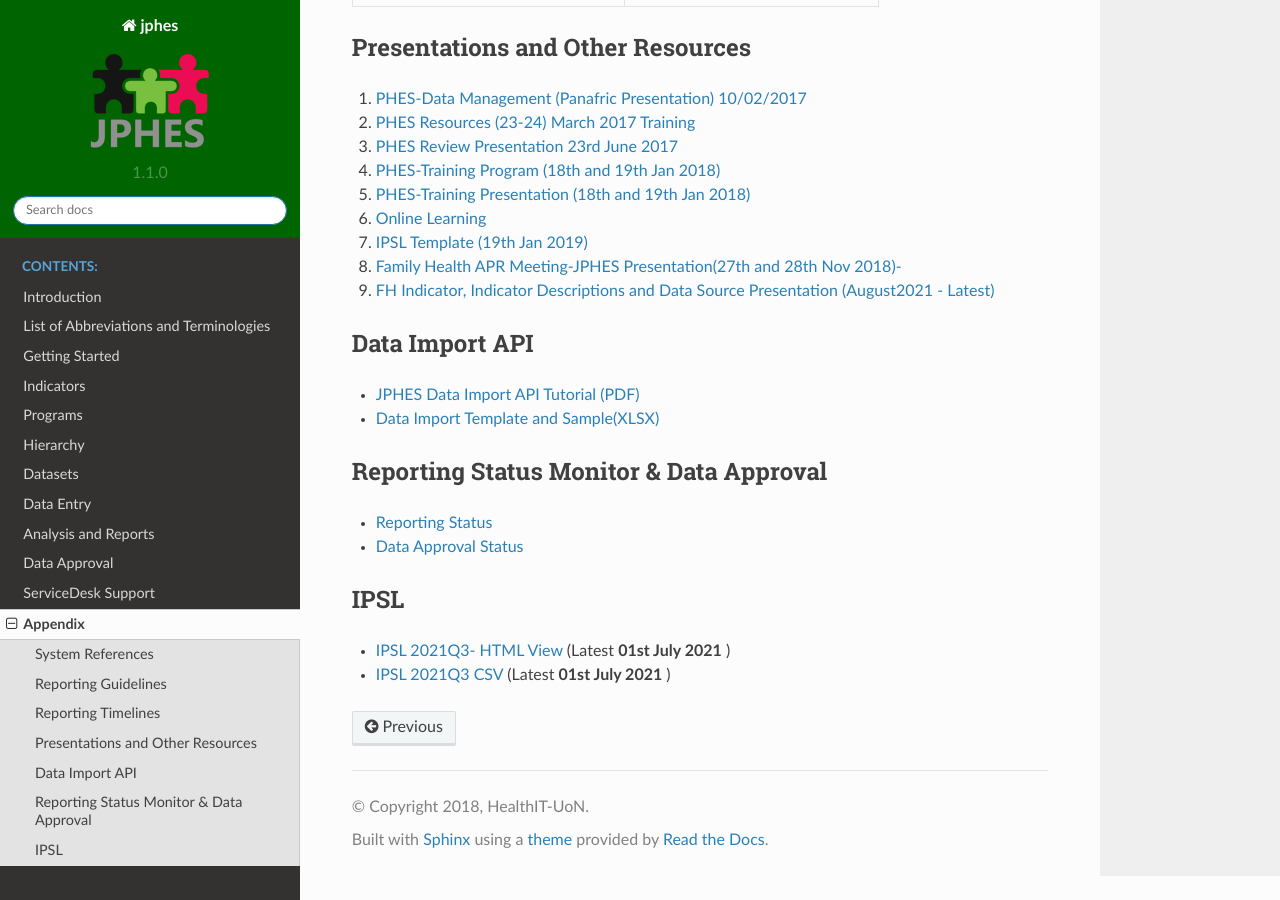
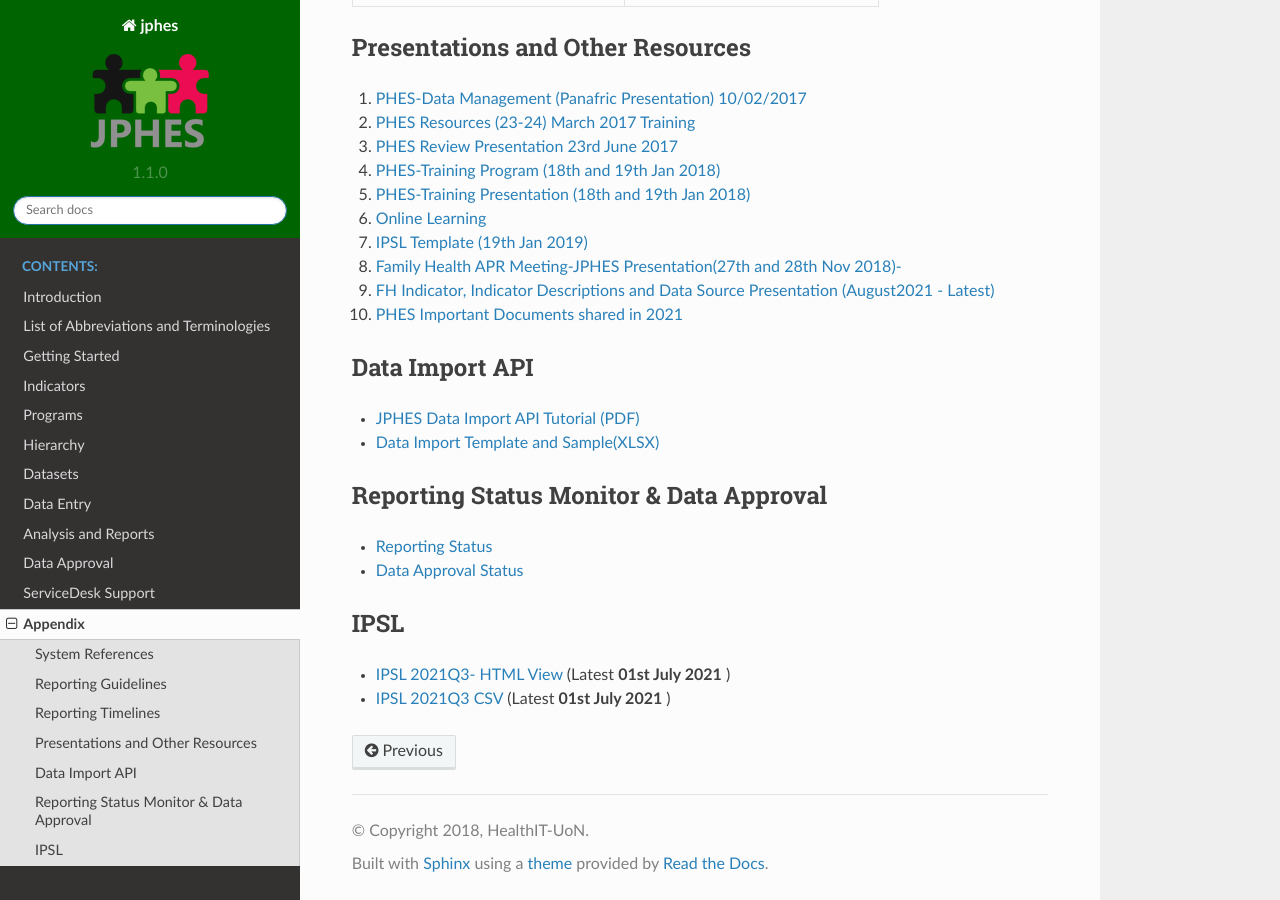
Before and after one commit to uonafya/jphes-docs, a Sphinx documentation site: the page built from source/appendix.rst, in a window 1280 px wide and 900 px high, scrolled down 865 px. Built offline with Sphinx 7.4.7 and the Read the Docs theme 2.0.0, drawn with Linux system fonts in a browser that asks for light colours.

Commit message:
Addition of resources on Documentation

```diff
--- a/source/appendix.rst
+++ b/source/appendix.rst
@@ -56,6 +56,7 @@ Presentations and Other Resources
 7. `IPSL Template (19th Jan 2019) <_static/resources/PHES_Resources_19_01_2018.zip>`_
 8. `Family Health APR Meeting-JPHES Presentation(27th and 28th Nov 2018)- <https://docs.google.com/presentation/d/e/2PACX-1vRuG8x7Bn2YjkwaxvX6J_rfo9Q2Uv57M19wF_SC2T6qNM5XdjosYP3B2z8HH-g5huNcFzqzJDKWtOei/pub?start=false&loop=false&delayms=3000>`_
 9. `FH Indicator, Indicator Descriptions and Data Source Presentation (August2021 - Latest) <https://docs.google.com/presentation/d/e/2PACX-1vSmWAS9lQnMPUyUX5cuJg0ReHUheV0YSfikXGArjmfRjZ9Nrs_8WDp_axefSiy5RA/pub?start=false&loop=false&delayms=60000>`_
+10. `PHES Important Documents shared in 2021 <https://drive.google.com/drive/folders/1Wavn7YZeNOxmLxgqqOQqzT3d3OYCcYBr?usp=sharing>`_
 
 
 
```
